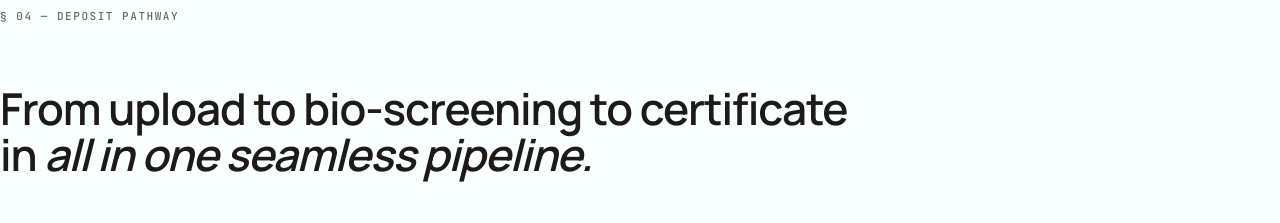
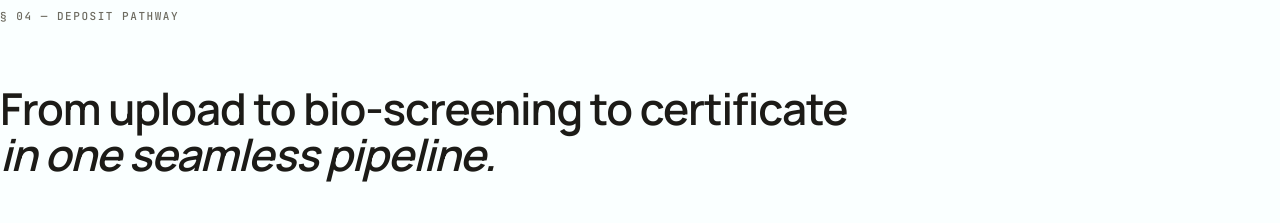
Before and after one commit to babisingh/artgene-archive, a Next.js app in the folder apps/dashboard/: page / in a window 1280 px wide. Shown: the part 3240-3463 px from the top of the page. Built offline with nearby package versions, Linux system fonts and the light colour scheme; no server answers.

Commit message:
Update page.tsx

```diff
--- a/apps/dashboard/app/page.tsx
+++ b/apps/dashboard/app/page.tsx
@@ -276,7 +276,7 @@ export default function HomePage() {
       <section className="wrap" style={{ padding: "88px 0" }}>
         <div className="eyebrow mb-16">§ 04 — Deposit pathway</div>
         <h2 className="display" style={{ fontSize: 44, margin: "0 0 48px" }}>
-          From upload to bio-screening to certificate<br />in <em>all in one seamless pipeline.</em>
+          From upload to bio-screening to certificate<br /><em>in one seamless pipeline.</em>
         </h2>
 
         <div style={{ display: "grid", gridTemplateColumns: "repeat(5, 1fr)", gap: 24, position: "relative" }}>
```
